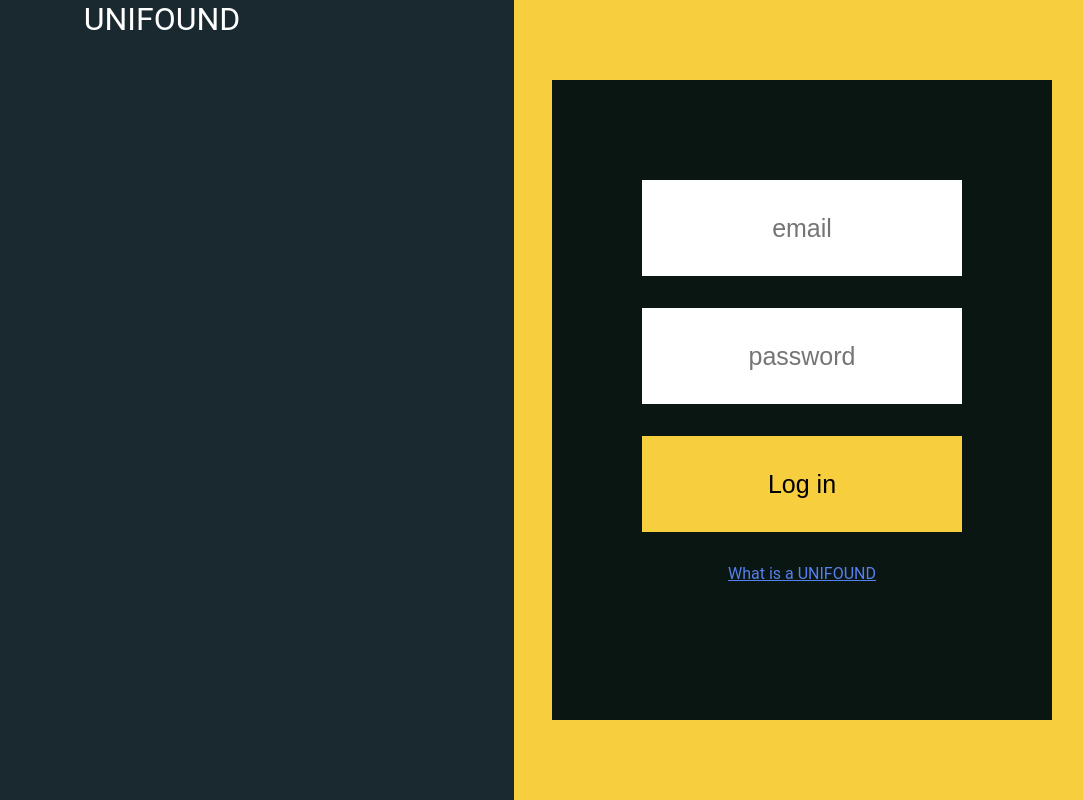
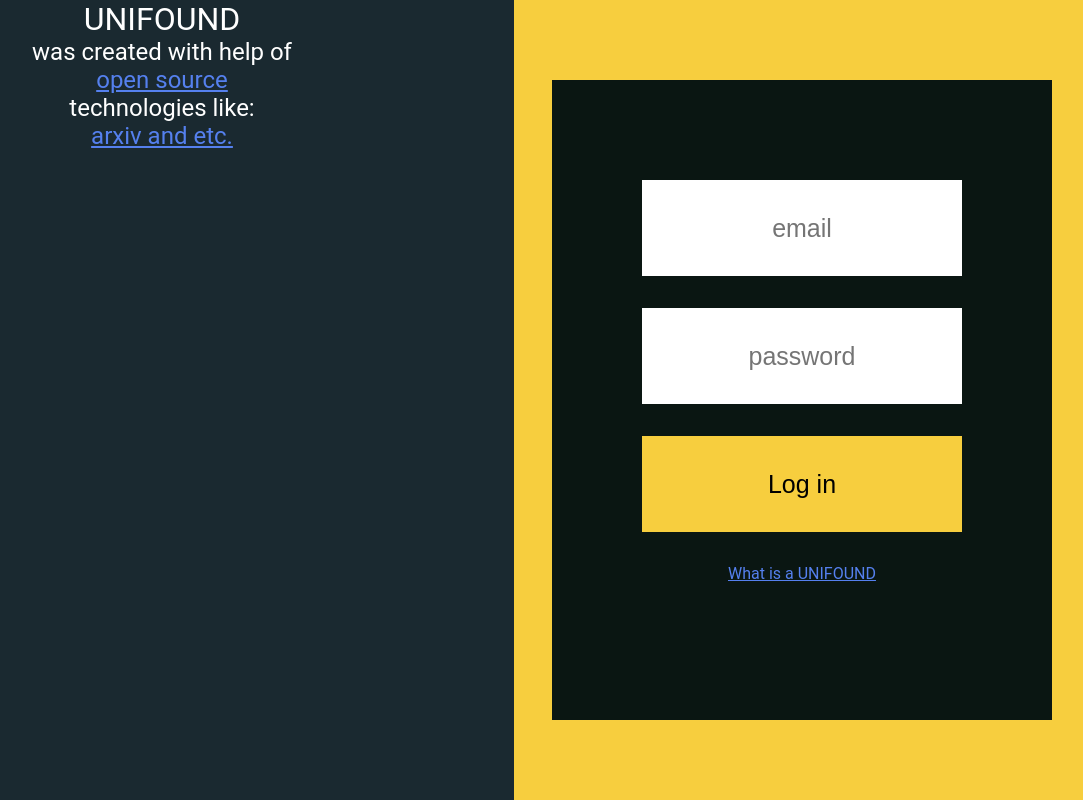
Before and after one commit to devteamepic/frontend, a React (Create React App) app: page /login in a window 1280 px wide. Shown: the whole page, without its empty margins (190-1273 px from the left). Built offline with nearby package versions, Linux system fonts and the light colour scheme.

Commit message:
added test text

```diff
--- a/src/App.js
+++ b/src/App.js
@@ -15,6 +15,10 @@ function App() {
           <PrivateRoute exact path='/' component={Test}/>
           <Route path='/login' component={LoginPage}/>
           <Route path='/register' component={RegisterPage}/>
+          <Route path='/openSourceWiki' component={() => {
+            window.location.href = 'https://en.wikipedia.org/wiki/Open_source'
+            return null
+          }}/>
         </Switch>
       </div>
   );
--- a/src/components/core/pages/LoginPage/LoginPage.js
+++ b/src/components/core/pages/LoginPage/LoginPage.js
@@ -1,5 +1,6 @@
 import React, { useState, useEffect } from 'react'
 import { connect } from 'react-redux'
+import { Link } from 'react-router-dom'
 import Text from '../../atoms/Text/Text'
 import ErrorDialog from '../../organisms/ErrorMessageDialog/ErrorMessageDialog'
 import LoginForm from '../../organisms/LoginForm/LoginForm'
@@ -24,6 +25,30 @@ const LoginPage = ({ error, ...props }) => {
             >
               UNIFOUND
             </Text>
+            <Text
+              size = 'medium'
+            >
+              was created with help of
+            </Text>
+            <Link style={{ color: colorScheme.blue }} to='/openSourceWiki'>
+              <Text
+                size = 'medium'
+              >
+                open source
+              </Text>
+            </Link>
+            <Text
+              size = 'medium'
+            >
+              technologies like:
+            </Text>
+            <Link style={{ color: colorScheme.blue }} to='/openSourceWiki'>
+              <Text
+                size = 'medium'
+              >
+                arxiv and etc.
+              </Text>
+            </Link>
           </div>
             <LoginForm
               colorScheme = { colorScheme }
```
